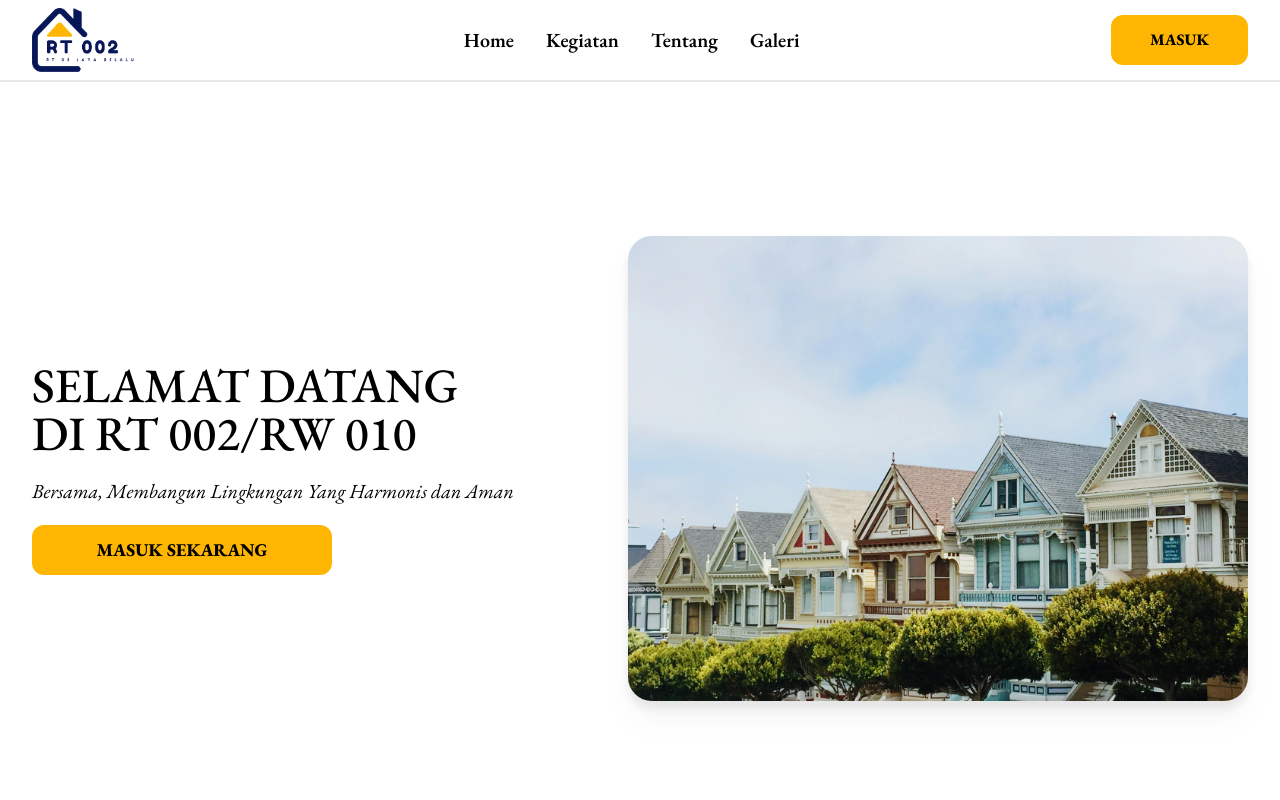
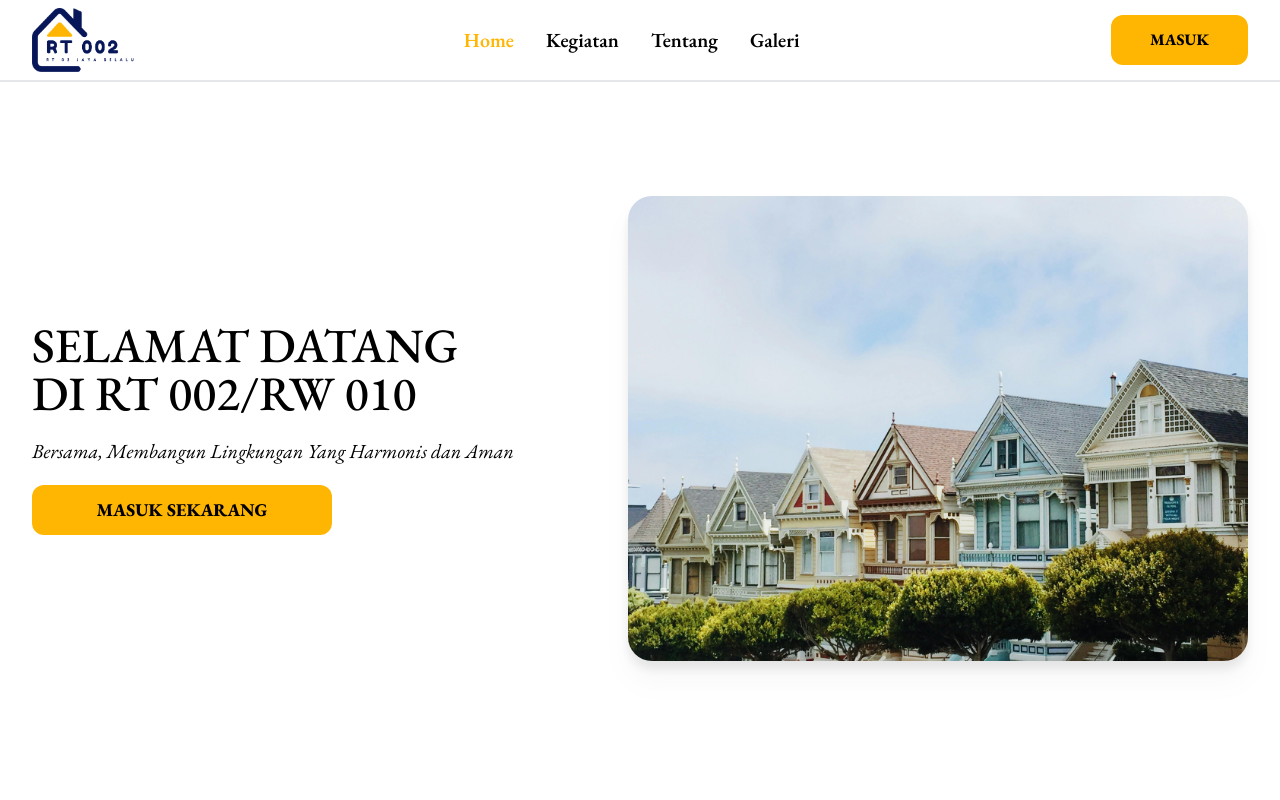
Before and after one commit to myogaazwar/RT-002, a React (Vite) app: page / in a window 1280 px wide. Shown: the top 800 px of the page. Built offline with nearby package versions, Linux system fonts and the light colour scheme.

Commit message:
update: jumbotron change py to pt and change id to '/'

```diff
--- a/src/components/jumbotron/Jumbotron.jsx
+++ b/src/components/jumbotron/Jumbotron.jsx
@@ -5,8 +5,8 @@ import imgJumbotron from '/jumbotron/imgJumbotron.jpg';
 const Jumbotron = () => {
   return (
     <section
-      id={'home'}
-      className='h-full  eb-garamond-medium pb-20 pt-2 md:py-10 '
+      id={'/'}
+      className='h-full  eb-garamond-medium pb-20 pt-2 md:pt-0 '
     >
       <div className='flex flex-col-reverse mt-5 gap-y-10 md:flex-row md:justify-between md:items-center md:gap-x-4 md:py-10 md:h-[800px]'>
         <div className=' text-center flex flex-col gap-y-5 md:text-left'>
```
